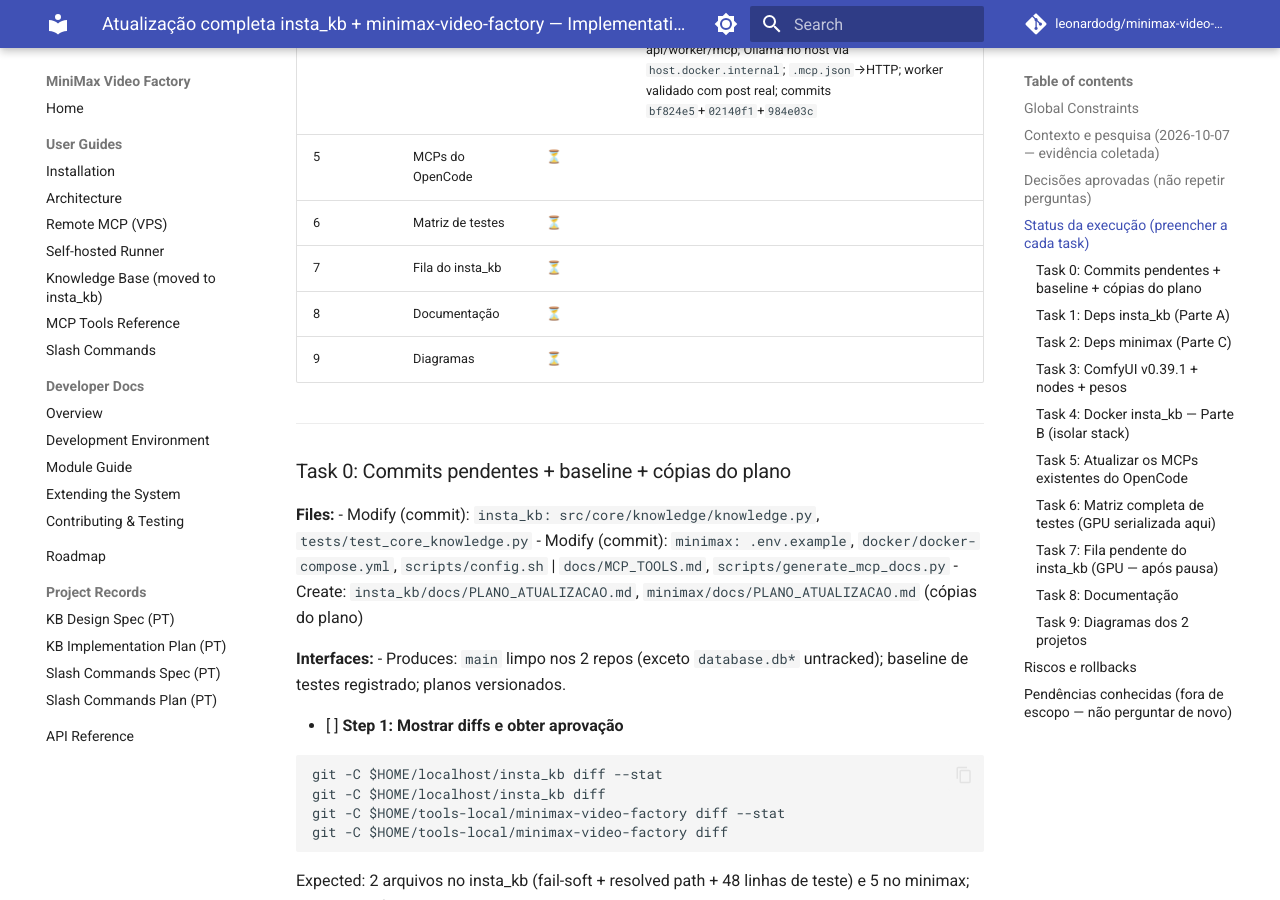
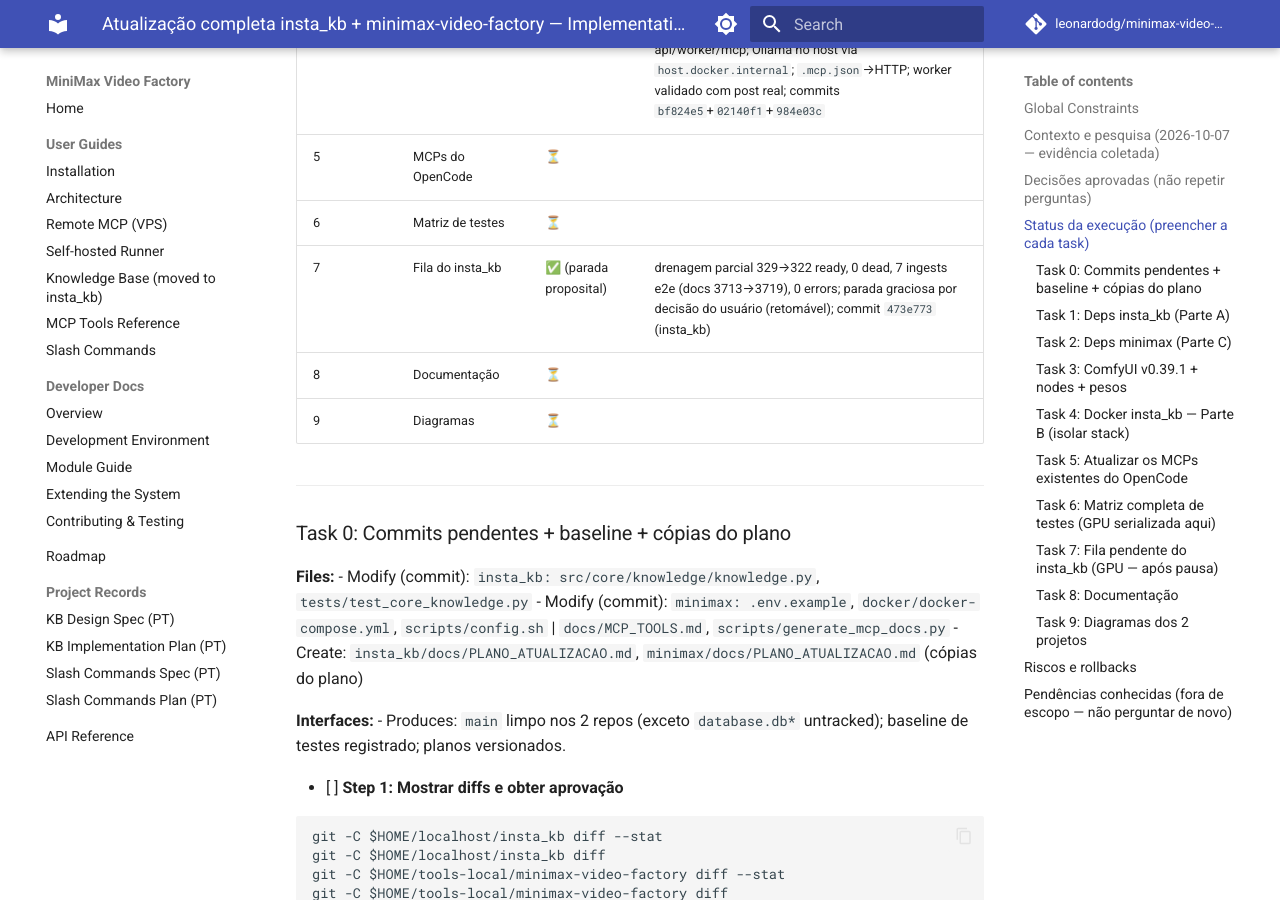
Before and after one commit to leonardodg/minimax-video-factory, an MkDocs documentation site: the page built from docs/PLANO_ATUALIZACAO.md, in a window 1280 px wide and 900 px high, scrolled down 3678 px. Built offline with MkDocs 1.6.1 and Material for MkDocs 9.7.7, drawn with Linux system fonts in a browser that asks for light colours; comment, search, counter and statistics services are not loaded.

Commit message:
docs: sincroniza tabela do plano -- Task 7 já concluída (drenagem parcial, insta_kb)

```diff
--- a/docs/PLANO_ATUALIZACAO.md
+++ b/docs/PLANO_ATUALIZACAO.md
@@ -131,7 +131,7 @@
 | 4 | Docker insta_kb (Parte B) | ✅ | venv isolado `/opt/venv` (bug real: `/app/.venv` quebrava o `.venv` do host); rede `insta-kb-net` + api/worker/mcp; Ollama no host via `host.docker.internal`; `.mcp.json`→HTTP; worker validado com post real; commits `bf824e5`+`02140f1`+`984e03c` |
 | 5 | MCPs do OpenCode | ⏳ | |
 | 6 | Matriz de testes | ⏳ | |
-| 7 | Fila do insta_kb | ⏳ | |
+| 7 | Fila do insta_kb | ✅ (parada proposital) | drenagem parcial 329→322 ready, 0 dead, 7 ingests e2e (docs 3713→3719), 0 errors; parada graciosa por decisão do usuário (retomável); commit `473e773` (insta_kb) |
 | 8 | Documentação | ⏳ | |
 | 9 | Diagramas | ⏳ | |
 
```
